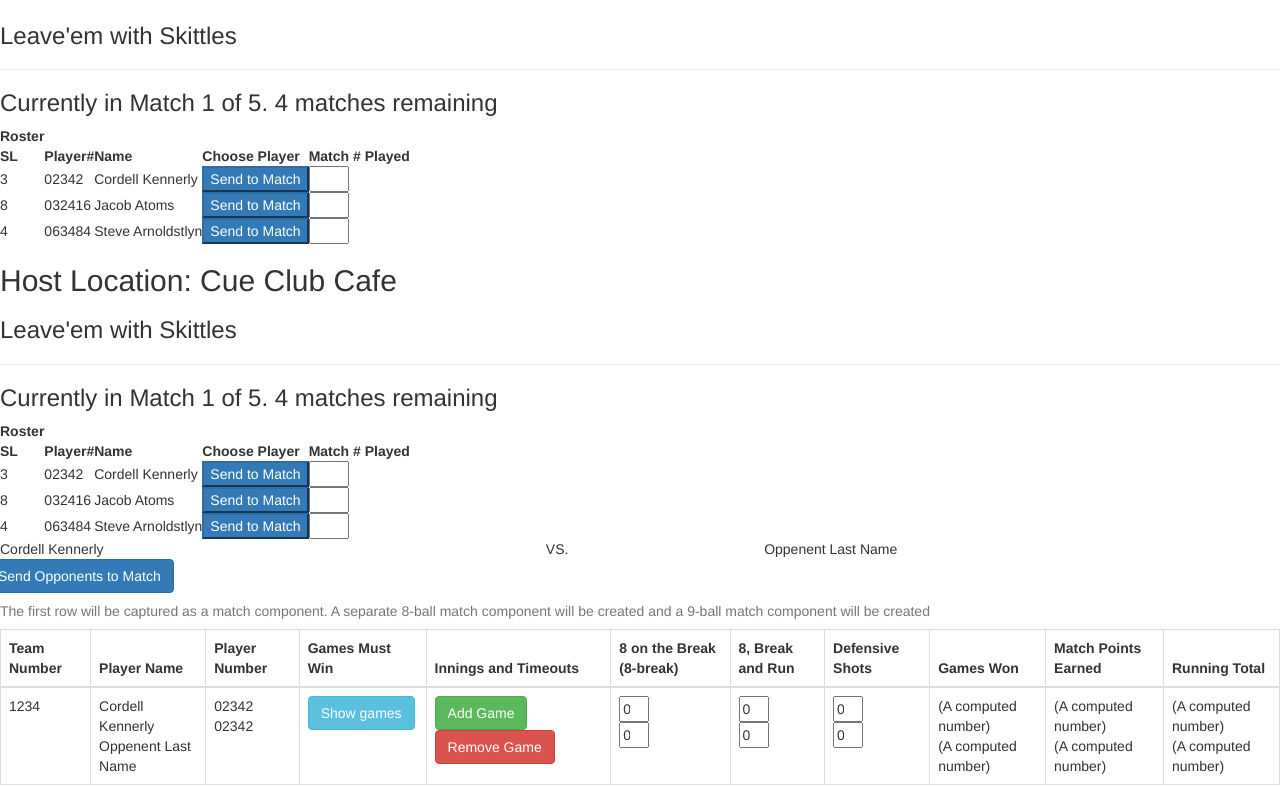
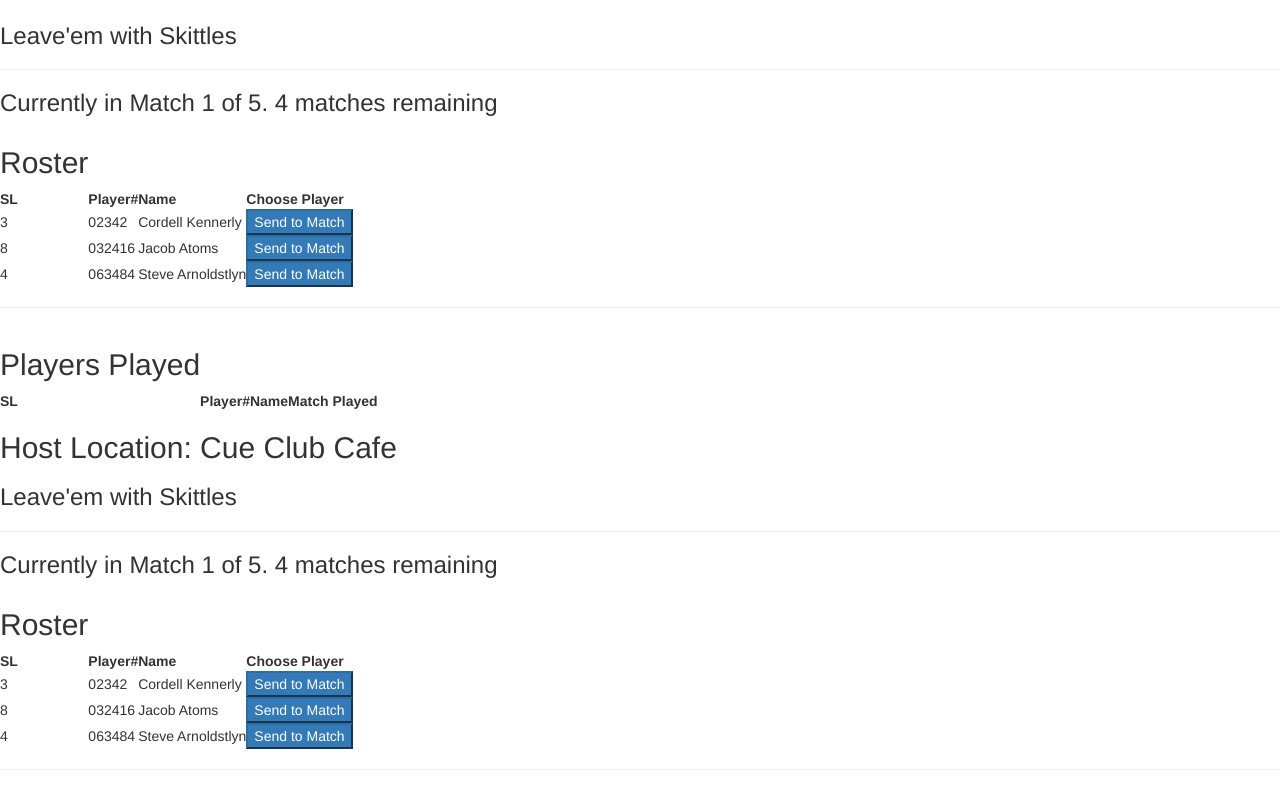
Before and after one commit to lowkeyop/pool-tracker, an Angular app in the folder poolSite/: page / in a window 1280 px wide. Shown: the part 533-1320 px from the top of the page. Built offline with nearby package versions, Linux system fonts and the light colour scheme.

Commit message:
More Refactoring with Teams and ScoreSheet Components
Modified property names to better reflect their purposes.  Added a
separate array to list the players played in the match.
In teams component, I display a list for the roster and a list of who
played and what match.

```diff
--- a/poolSite/src/app/admin/teams/teams.component.html
+++ b/poolSite/src/app/admin/teams/teams.component.html
@@ -1,16 +1,15 @@
 <h2>Host Location: {{hostLocation}}</h2>
 <h3>{{teamName}}</h3>
 <hr>
-<h3>Currently in Match {{matchNumber}} of 5.  {{5 - matchNumber == 1? "Final Match" : (5-matchNumber) + " matches remaining"}} </h3>
+<h3>Currently in Match {{matchNumber}} of 5.  {{5 - matchNumber == 0? "Final Match" : (5-matchNumber) + " matches remaining"}} </h3>
 <table>
   <thead>
-    <tr><th>Roster</th></tr>
+    <tr><th><h2>Roster</h2></th></tr>
     <tr>
       <th>SL</th>
       <th>Player#</th>
       <th>Name</th>
       <th>Choose Player</th>
-      <th>Match # Played</th>
     </tr>
   </thead>
   <tbody>
@@ -19,8 +18,28 @@
       <td>{{player.playerNumber}}</td>
       <td>{{player.fName + " " + player.lName}} </td>
       <td><button type="button" name="button" (click)="onChoosePlayer(player)" class="button btn-primary">Send to Match</button></td>
+
+    </tr>
+  </tbody>
+</table>
+<hr>
+<table>
+  <thead>
+    <tr><th><h2>Players Played</h2></th></tr>
+    <tr>
+      <th>SL</th>
+      <th>Player#</th>
+      <th>Name</th>
+      <th>Match Played</th>
+    </tr>
+  </thead>
+  <tbody>
+    <tr *ngFor="let player of playedPlayers; let i = index">
+      <td>{{player.playerSkillLevel}}</td>
+      <td>{{player.playerNumber}}</td>
+      <td>{{player.fName + " " + player.lName}} </td>
       <td>
-        <input type="number" max="5" name="" id="" class="button" style="width:40px">
+        {{i+1}}
       </td>
     </tr>
   </tbody>
--- a/poolSite/src/app/admin/teams/teams.component.ts
+++ b/poolSite/src/app/admin/teams/teams.component.ts
@@ -8,7 +8,7 @@ import { Player } from '../../common/player.model';
 })
 export class TeamsComponent implements OnInit {
 
-  constructor() { }
+  constructor() { this.playedPlayers =[];}
   team: Player[] = [
     new Player("Cordell", "Kennerly", "02342", 3, 3,),
     new Player("Jacob", "Atoms", "032416", 8, 3),
@@ -22,6 +22,7 @@ export class TeamsComponent implements OnInit {
   teamName : string = "Leave'em with Skittles"
 
   @Output() playerSelected = new EventEmitter<{teamName : string ,matchPlayer: Player}>();
+
   onChoosePlayer(player: Player){
     console.log(player.fName + "  "+ player.lName + " selected.");
 
--- a/poolSite/src/app/score-sheet/score-sheet.component.html
+++ b/poolSite/src/app/score-sheet/score-sheet.component.html
@@ -6,13 +6,13 @@
 <app-teams [matchNumber]="matchNo" (playerSelected)="setMatchPlayer($event, false)"></app-teams>
 <div class="row">
   <div class="col-md-5">
-    {{match.p1.fName + " " + match.p1.lName }}
+    {{match.hTPlayer.fName + " " + match.hTPlayer.lName }}
   </div>
   <div class="col-md-2">
     VS.
   </div>
   <div class="col-md-5">
-    {{match.p2.fName + " " + match.p2.lName}}
+    {{match.aTPlayer.fName + " " + match.aTPlayer.lName}}
   </div>
   <button class="btn btn-primary" (click)="setOpponents()">Send Opponents to Match</button>
 </div>
@@ -38,25 +38,25 @@
       <td>1234</td>
       <td>
         <div class="">
-          {{match.p1.fName + " " + match.p1.lName }}
+          {{match.hTPlayer.fName + " " + match.hTPlayer.lName }}
         </div>
         <div class="">
-          {{match.p2.fName + " " + match.p2.lName }}
+          {{match.aTPlayer.fName + " " + match.aTPlayer.lName }}
         </div>
       </td>
       <td>
         <div class="">
-          {{match.p1.playerNumber }}
+          {{match.hTPlayer.playerNumber }}
         </div>
         <div class="">
-          {{match.p2.playerNumber }}
+          {{match.aTPlayer.playerNumber }}
         </div>
       </td>
       <td>  <div class="">
-          {{match.p1.raceTo }}
+          {{match.hTPlayer.raceTo }}
         </div>
         <div class="">
-          {{match.p2.raceTo }} <button class="btn btn-info" (click)="showGameList()">Show games</button>
+          {{match.aTPlayer.raceTo }} <button class="btn btn-info" (click)="showGameList()">Show games</button>
         </div></td>
       <td>
         <app-game *ngFor="let game of games " [gameCurrent]="game" (saveGame)="setGameData(game)"></app-game>
--- a/poolSite/src/app/score-sheet/score-sheet.component.ts
+++ b/poolSite/src/app/score-sheet/score-sheet.component.ts
@@ -12,25 +12,27 @@ export class ScoreSheetComponent implements OnInit {
   constructor() { this.gameCount = 1; this.matchNo = 1}
   gameCount;
 
-  p1:Player = new Player("Cordell", "Kennerly", "02342", 3, 3);
-  p2:Player = new Player("Oppenent", "Last Name", "02342", 3, 3);
-  match = {p1:this.p1, p2: this.p2};
-  @Output() newGameCreated = new EventEmitter<{gameNo: number, player1 : Player, player2 : Player}>();
+  homeTeamPlayer:Player = new Player("", "", "0000", 3, 3);
+  awayTeamPlayer:Player = new Player("", "", "0000", 3, 3);
+  match = {hTPlayer:this.homeTeamPlayer, aTPlayer: this.awayTeamPlayer};
+  @Output() newGameCreated = new EventEmitter<{gameNo: number, homeTeamPlayer : Player, awayTeamPlayer : Player}>();
   games: Game[] = [
   ];
   game : Game;
   matchNo: number;
+  isHomeTeamPlayerReady: boolean;
+  isAwayTeamPlayerReady: boolean;
+
 
 
   onAddGame(){
 
-    this.game  = new Game(this.gameCount,this.match.p1, this.match.p2, false, false, "a");
+    this.game  = new Game(this.gameCount,this.match.hTPlayer, this.match.aTPlayer, false, false, "a");
     this.games.push(this.game);
-    console.log(this.p1);
     this.newGameCreated.emit({
       gameNo: this.gameCount,
-      player1: this.match.p1,
-      player2: this.match.p2
+      homeTeamPlayer: this.match.hTPlayer,
+      awayTeamPlayer: this.match.aTPlayer
     });
     this.gameCount = this.games.length+1;
     console.log("emitting player objects and game number")
@@ -58,10 +60,10 @@ export class ScoreSheetComponent implements OnInit {
     console.log(isTeam1);
     if( isTeam1){
       console.log("it's team1");
-      this.match.p1 = playerInfo.matchPlayer;
+      this.match.hTPlayer = playerInfo.matchPlayer;
     }
     else {
-      this.match.p2 = playerInfo.matchPlayer;
+      this.match.aTPlayer = playerInfo.matchPlayer;
     }
 
     console.log("The match players:");
```
